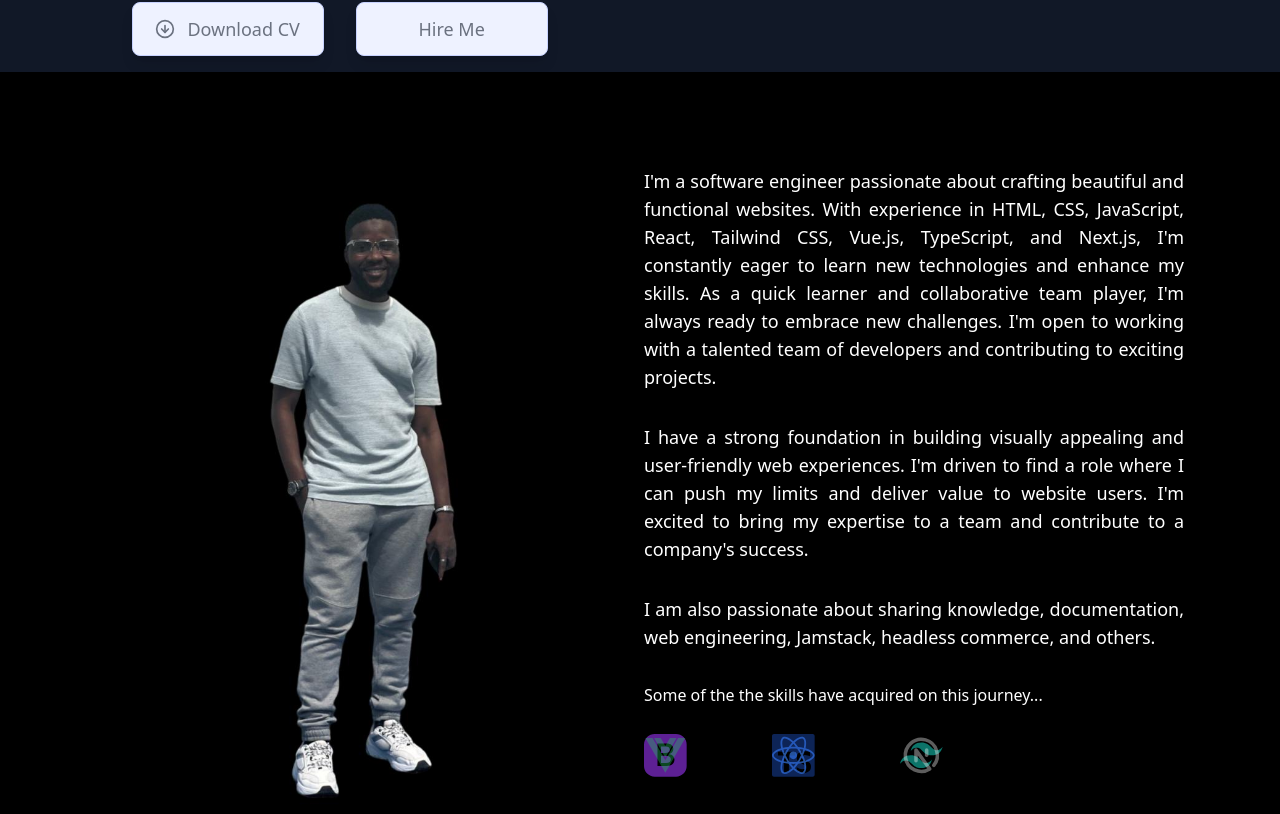
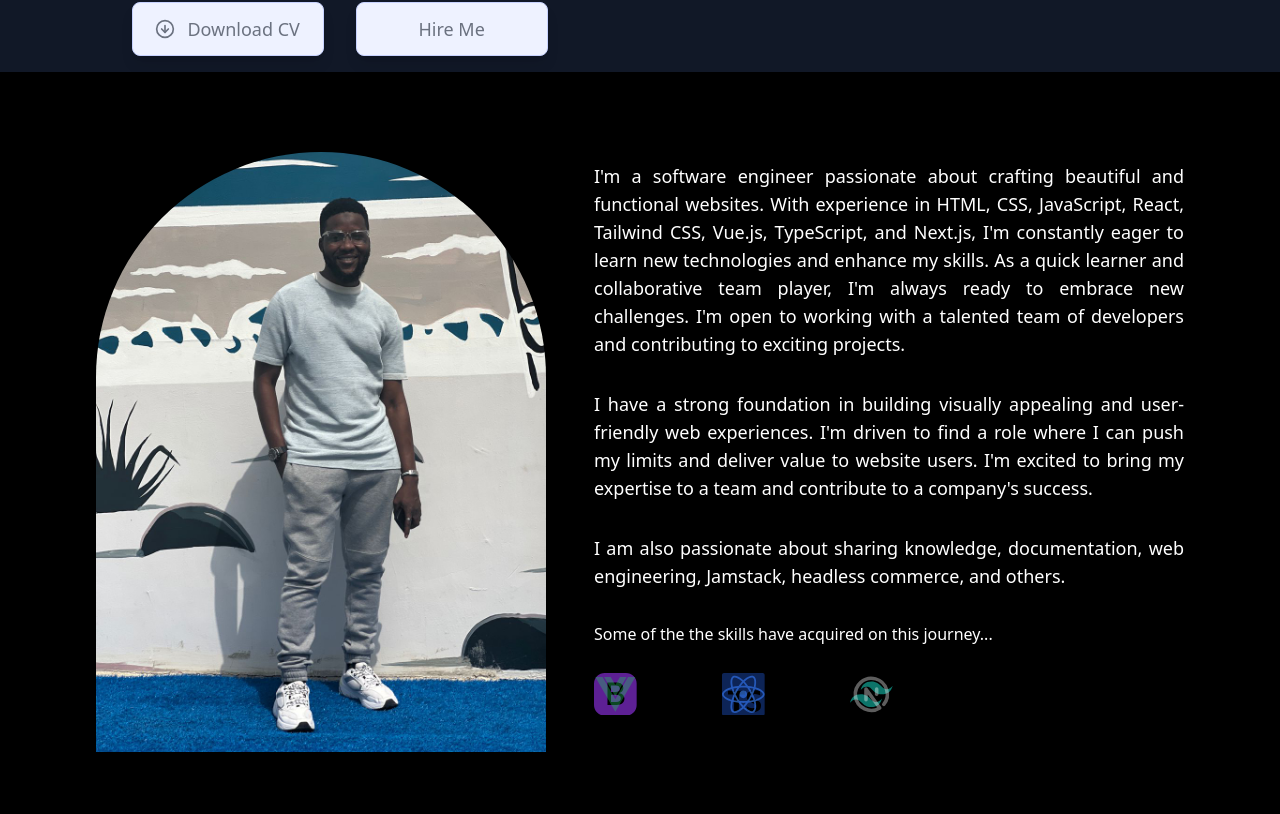
Before and after one commit to kaylezy/Olakunle_Hassan-Portfolio, a React (Vite) app: page / in a window 1280 px wide. Shown: the part 426-1240 px from the top of the page. Built offline with nearby package versions, Linux system fonts and the light colour scheme.

Commit message:
fix: bugs

```diff
--- a/src/components/About/About.jsx
+++ b/src/components/About/About.jsx
@@ -1,5 +1,5 @@
 import React from "react";
-import HeroImage from "../../assets/imagebeachedit.jpg";
+import HeroImage from "../../assets/imagebeach.jpg";
 
 import IconSlider from "../../hooks/iconSlider";
 
@@ -12,7 +12,7 @@ const About = () => {
             <img
               src={HeroImage}
               alt="hero-image"
-              className="w-[500px] rounded-t-full object-cover  scale-x-[-1] md:mr-0 hover:shadow-lg
+              className="w-[450px] rounded-t-full object-cover  scale-x-[-1] md:mr-0 hover:shadow-lg
             transform transition-transform duration-300 hover:scale-x-105"
               width={250}
               height={400}
```
